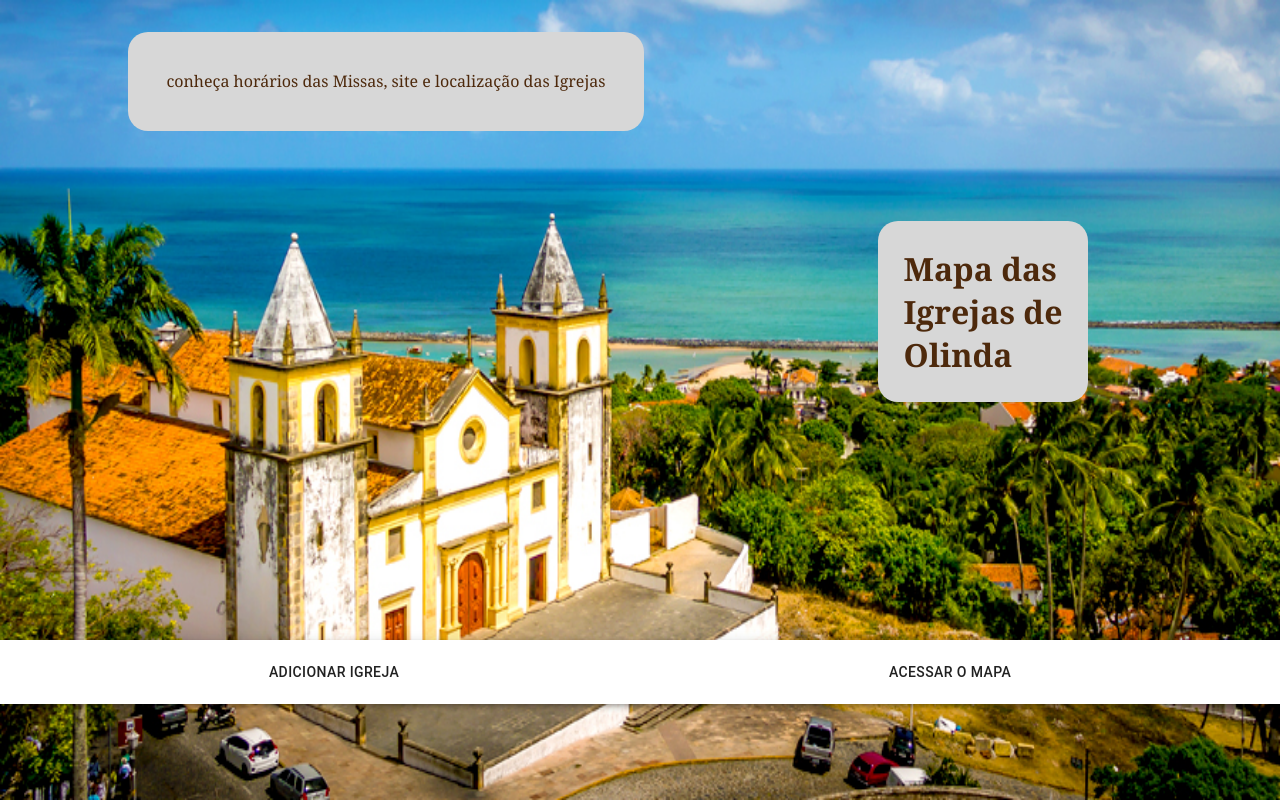
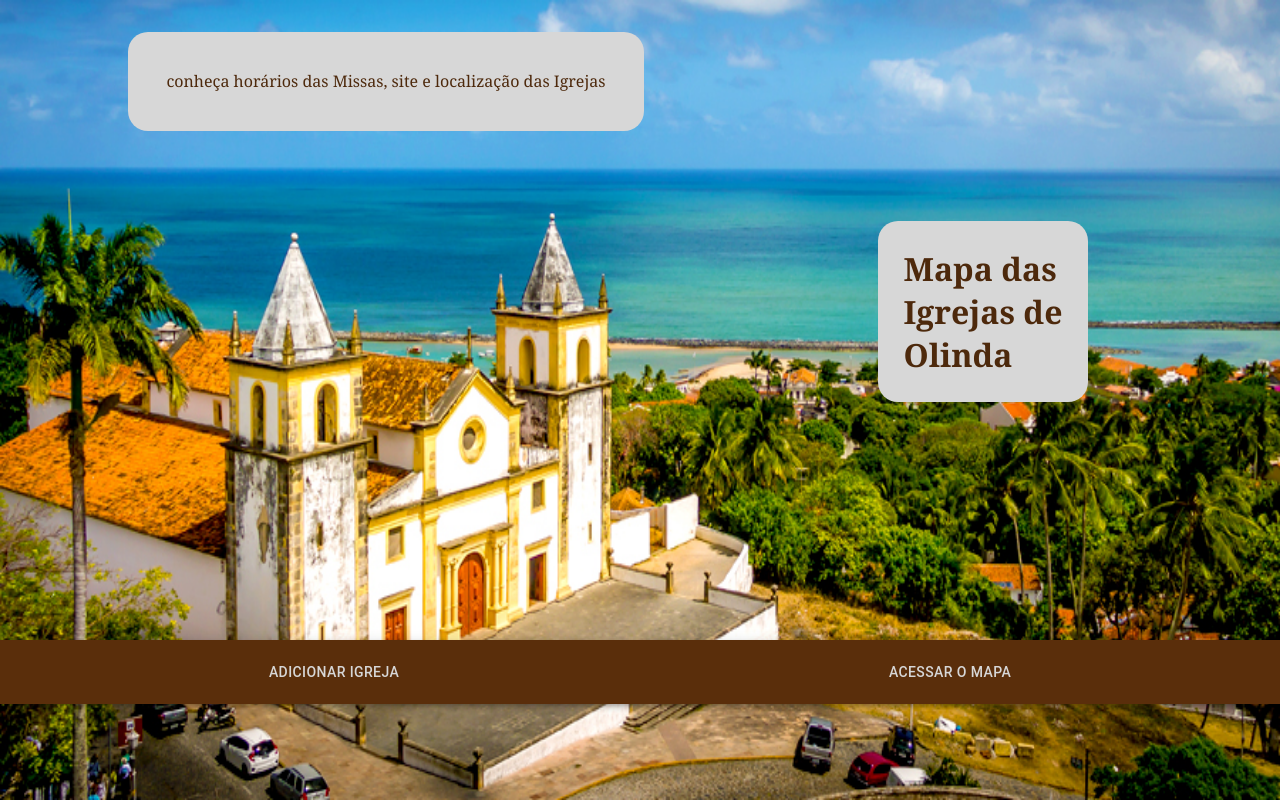
Before and after one commit to luisdelgado/Mapa-das-Igrejas-de-Olinda, a Next.js app: page / in a window 1280 px wide. Built offline with nearby package versions, Linux system fonts and the light colour scheme.

Commit message:
Corrigindo cor da toolbar

```diff
--- a/pages/index.js
+++ b/pages/index.js
@@ -1,22 +1,22 @@
 import Head from 'next/head'
 import styles from '../styles/Home.module.css'
-import { makeStyles } from '@material-ui/core/styles';
 import AppBar from '@material-ui/core/AppBar';
 import Toolbar from '@material-ui/core/Toolbar';
 import Button from '@material-ui/core/Button';
+import { createMuiTheme, ThemeProvider } from '@material-ui/core/styles';
 
-const useStyles = makeStyles((theme) => ({
-  root: {
-    flexGrow: 1,
+const churchTheme = createMuiTheme({
+  palette: {
+    primary: {
+      main: '#5A2E0B',
     },
-  button: {
-    flexGrow: 2,
+    secondary: {
+      main: '#D7D7D7',
+    }
   },
-}));
+});
 
 export default function Home() {
-  const classes = useStyles();
-
   return (
     <div className={styles.container}>
       <Head>
@@ -34,6 +34,7 @@
         <meta property="og:locale" content="pt_BR" />
       </Head>
 
+      <ThemeProvider theme={churchTheme}>
         <main className={styles.main}>
           <img className={styles.image} src="/igrejaDaSe.jpg" />
           <img className={styles.imagePhone} src="/igrejaDaSePhone.png" />
@@ -41,14 +42,15 @@
           <h1 className={styles.title}>Mapa das<br></br>Igrejas de<br></br>Olinda</h1>
           {/* <button className={styles.map}><a href="https://www.google.com/maps/d/edit?mid=1FnwmzldJKxOTJPvf-EfdHozkaERgIiVK&usp=sharing">Acessar o Mapa</a></button> */}
           <div className={styles.map}>
-          <AppBar color="inherit" position="static">
+            <AppBar color="primary" position="static">
               <Toolbar>
-              <Button className={classes.button}>Adicionar Igreja</Button>
-              <Button className={classes.button}>Acessar o Mapa</Button>
+                <Button className={styles.button} color="secondary">Adicionar Igreja</Button>
+                <Button className={styles.button} color="secondary">Acessar o Mapa</Button>
               </Toolbar>
             </AppBar>
           </div>
         </main>
+      </ThemeProvider>
     </div>
   )
 }
--- a/styles/Home.module.css
+++ b/styles/Home.module.css
@@ -61,3 +61,7 @@
   width: 100%;
   top: 80%;
 }
+
+.button {
+  flex-grow: 2;
+}
```
Lines whose indentation alone changed are shown as unchanged.
